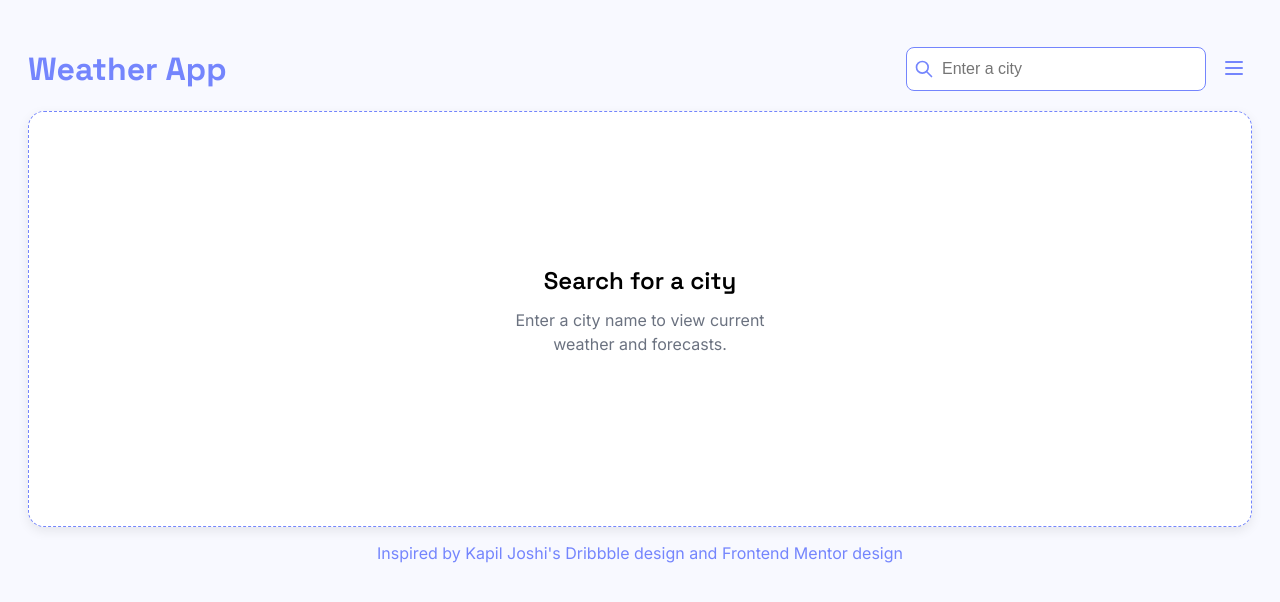
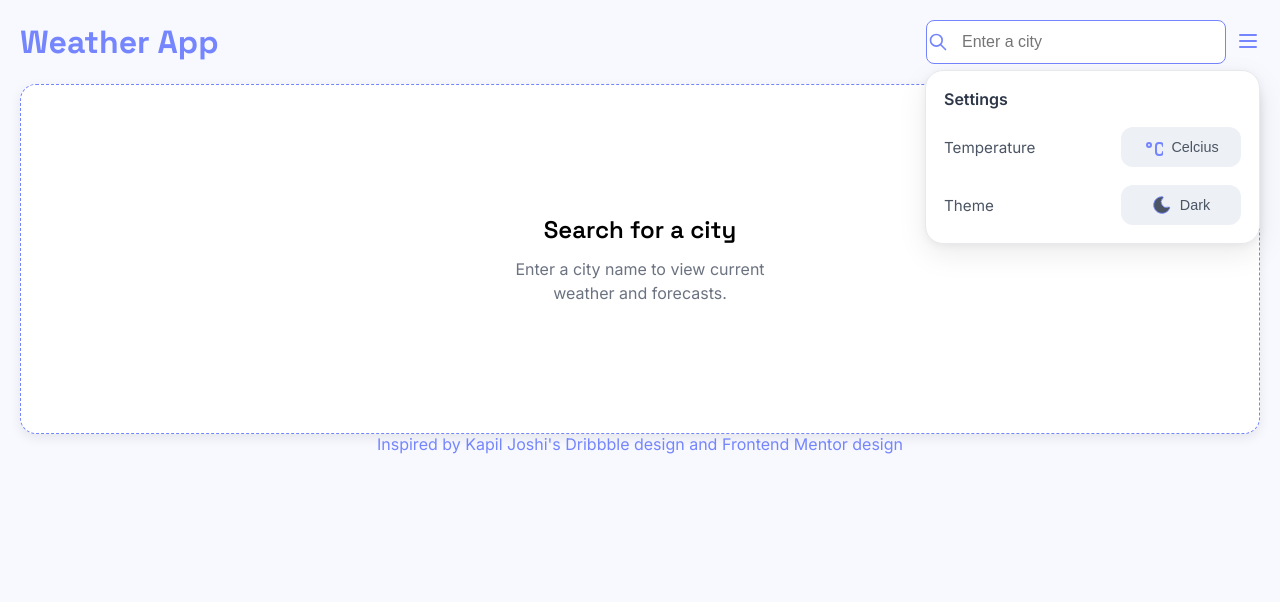
Before and after one commit to DynamesLuis/Weather-App-TOP, a website built with webpack: page src/template.html in a window 1280 px wide. Both pictures are taken after a click on the button 1234 px from the left and 69 px from the top of the page. Built offline with nearby package versions, Linux system fonts and the light colour scheme; no server answers.

Commit message:
feat(nav): add toggle functionality for navigation menu

```diff
--- a/src/bootstrap/bootstrap.js
+++ b/src/bootstrap/bootstrap.js
@@ -1,5 +1,9 @@
-import { handleDefaultSubmit, handleSearchCity } from "../coordinator/coordinator";
+import {
+  handleDefaultSubmit,
+  handleSearchCity,
+} from "../coordinator/coordinator";
 import { closeAllSelect } from "../ui/customSelect";
+import { handleMenu } from "../ui/handleMenu";
 
 export default function initApp() {
   initEvents();
@@ -8,7 +12,9 @@ export default function initApp() {
 
 function initEvents() {
   const $form = document.querySelector(".form");
+  const $menuBtn = document.querySelector(".menu-btn");
 
   document.addEventListener("click", closeAllSelect);
   $form.addEventListener("submit", (e) => handleSearchCity(e));
+  $menuBtn.addEventListener("click", handleMenu);
 }
--- a/src/coordinator/coordinator.js
+++ b/src/coordinator/coordinator.js
@@ -26,8 +26,8 @@ async function handleDefaultSubmit() {
     const { latitude, longitude } = await getUserLocation();
     hideEmpty();
     showSpinner();
-    await fetchDataByLongAndLat(latitude, longitude);
-    //setUserWeather(data);
+    //await fetchDataByLongAndLat(latitude, longitude);
+    setUserWeather(data);
     renderCurrentConditions(getUserCurrentWeather());
     renderDaysForecast(getDays());
     renderHourlyForecast(getDays()[0].datetime);
--- a/src/styles/styles.css
+++ b/src/styles/styles.css
@@ -8,6 +8,12 @@
   --section-padding: 10px 20px;
   --bg-little-card: #edf0f5;
   --border-little-card: #edf0f5;
+}
+
+* {
+  margin: 0;
+  padding: 0;
+  box-sizing: border-box;
 }
 
 h1,
@@ -37,6 +43,7 @@ main {
   display: flex;
   align-items: center;
   justify-content: center;
+  margin-top: 20px;
 }
 
 .spinner {
@@ -152,6 +159,7 @@ header {
   display: flex;
   align-items: center;
   gap: 10px;
+  position: relative;
 }
 
 header > button {
@@ -195,6 +203,104 @@ form {
   & svg {
     width: 20px;
   }
+}
+
+.config-menu {
+  z-index: 9999;
+  bottom: -180px;
+  right: 0;
+  position: absolute;
+  width: 335px;
+  background: var(--bg-card);
+  border: 1px solid var(--border-card);
+  border-radius: 18px;
+  padding: 18px;
+  box-shadow:
+    0 10px 30px rgba(0, 0, 0, 0.08),
+    0 2px 8px rgba(0, 0, 0, 0.05);
+
+  display: flex;
+  flex-direction: column;
+  gap: 18px;
+
+  opacity: 1;
+  transform: translateY(0) scale(1);
+
+  transition:
+    opacity 0.2s ease,
+    transform 0.2s ease;
+
+  transform-origin: top right;
+
+  &.hidden {
+    /*display: none;*/
+
+    opacity: 0;
+    transform: translateY(-10px) scale(0.96);
+
+    pointer-events: none;
+  }
+}
+
+.config-menu__title {
+  margin: 0;
+  font-size: 1rem;
+  font-weight: 600;
+  color: #2d3748;
+}
+
+.config-item {
+  display: flex;
+  justify-content: space-between;
+  align-items: center;
+}
+
+.config-item span:first-child {
+  font-size: 0.95rem;
+  color: #4b5563;
+}
+
+.config-btn {
+  display: flex;
+  align-items: center;
+  justify-content: center;
+  gap: 8px;
+  width: 120px;
+  border: none;
+  background: var(--bg-little-card);
+
+  padding: 10px 14px;
+  border-radius: 12px;
+
+  cursor: pointer;
+
+  color: #4b5563;
+  font-size: 0.9rem;
+  font-weight: 500;
+
+  transition: 0.25s;
+}
+
+.config-btn svg {
+  width: 20px;
+  height: 20px;
+}
+
+.config-btn:hover {
+  background: var(--secundary-color);
+  color: var(--bg-card);
+  & svg {
+    stroke: var(--bg-card);
+  }
+}
+
+.config-btn:active {
+  transform: scale(0.97);
+}
+
+.config-btn:focus-visible {
+  outline: 2px solid var(--secundary-color);
+  outline-offset: 3px;
 }
 
 /*search-heading*/
--- a/src/template.html
+++ b/src/template.html
@@ -29,7 +29,7 @@
         </button>
         <input type="text" id="city" name="city" placeholder="Enter a city" />
       </form>
-      <button>
+      <button class="menu-btn">
         <svg
           xmlns="http://www.w3.org/2000/svg"
           width="24"
@@ -48,6 +48,39 @@
           <path d="M4 18l16 0" />
         </svg>
       </button>
+      <div class="config-menu hidden">
+        <h3 class="config-menu__title">Settings</h3>
+
+        <div class="config-item">
+          <span>Temperature</span>
+
+          <button class="config-btn temp-scale-btn">
+            <svg><svg xmlns="http://www.w3.org/2000/svg" width="24" height="24" viewBox="0 0 24 24" fill="none" stroke="currentColor" stroke-width="2" stroke-linecap="round" stroke-linejoin="round" class="icon icon-tabler icons-tabler-outline icon-tabler-temperature-celsius"><path stroke="none" d="M0 0h24v24H0z" fill="none" /><path d="M4 8a2 2 0 1 0 4 0a2 2 0 1 0 -4 0" /><path d="M20 9a3 3 0 0 0 -3 -3h-1a3 3 0 0 0 -3 3v6a3 3 0 0 0 3 3h1a3 3 0 0 0 3 -3" /></svg></svg>
+            <span>Celcius</span>
+          </button>
+        </div>
+
+        <div class="config-item">
+          <span>Theme</span>
+
+          <button class="config-btn theme-btn">
+            <svg
+              xmlns="http://www.w3.org/2000/svg"
+              width="24"
+              height="24"
+              viewBox="0 0 24 24"
+              fill="currentColor"
+              class="icon icon-tabler icons-tabler-filled icon-tabler-moon"
+            >
+              <path stroke="none" d="M0 0h24v24H0z" fill="none" />
+              <path
+                d="M12 1.992a10 10 0 1 0 9.236 13.838c.341 -.82 -.476 -1.644 -1.298 -1.31a6.5 6.5 0 0 1 -6.864 -10.787l.077 -.08c.551 -.63 .113 -1.653 -.758 -1.653h-.266l-.068 -.006l-.06 -.002z"
+              />
+            </svg>
+            <span>Dark</span>
+          </button>
+        </div>
+      </div>
     </header>
 
     <main>
--- /dev/null
+++ b/src/ui/handleMenu.js
@@ -0,0 +1,6 @@
+function handleMenu() {
+  const $menu = document.querySelector(".config-menu");
+  $menu.classList.toggle("hidden");
+}
+
+export { handleMenu };
```
